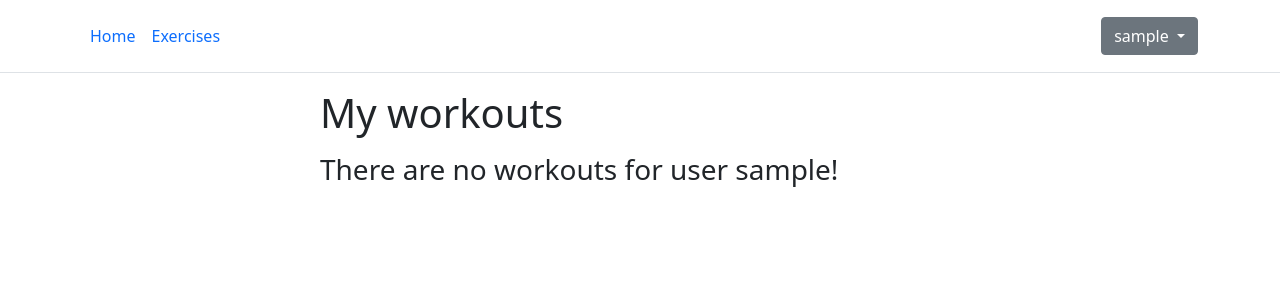
After one commit to anaristic1/djym, a Django app: page /workouts/ in a window 1280 px wide. The commit adds this page. Shown: the top 300 px of the page. Run offline with Django 4.2, Linux system fonts and the light colour scheme; the visitor is signed in with stand-in values (Sample User, id 1); data that the repository does not hold is empty.

Commit message:
Workout view

```diff
--- a/djym/urls.py
+++ b/djym/urls.py
@@ -27,4 +27,7 @@ urlpatterns = [
     path('exercises/<str:workout_type>', views.all_exercises, name='all_exercises'),
     path('exercise/<int:exercise_pk>', views.view_exercise, name='view_exercise'),
     path('exercise/<int:exercise_pk>/delete', views.delete_exercise, name='delete_exercise'),
+
+    path('workouts/', views.all_user_workouts, name='all_workouts'),
+    path('workouts/<int:workout_pk>', views.view_workout, name='view_workout'),
 ]
--- a/gym/templates/base.html
+++ b/gym/templates/base.html
@@ -29,7 +29,7 @@
               </button>
               <ul class="dropdown-menu" aria-labelledby="dropdownMenuButton1">
                 {% if user.is_authenticated %}
-                    <li><a class="dropdown-item" href="#">My workouts</a></li>
+                    <li><a class="dropdown-item" href="{% url 'all_workouts' %}">My workouts</a></li>
                     <form action="{% url 'logout_user' %}" method="POST">
                         {% csrf_token %}
                         <input class="dropdown-item"  type="submit" value="Logout"/>
--- /dev/null
+++ b/gym/templates/user/workouts.html
@@ -0,0 +1,17 @@
+{% extends '../base.html'%}
+
+{% block content %}
+
+    <div class="col-md-6 offset-md-3">
+        <h1>My workouts</h1>
+
+        <ul  style="list-style-type: none;">
+            {% for workout in workouts %}
+                <li><a href="{% url 'view_workout' workout.pk %}">{{ workout.name }}</a></li>
+            {% endfor %}
+        </ul>
+
+        <h3>{{ message }}</h3>
+    </div>
+
+{% endblock %}
--- a/gym/views.py
+++ b/gym/views.py
@@ -2,7 +2,7 @@ from django.shortcuts import render, redirect, get_object_or_404
 from django.contrib.auth import login, logout, authenticate
 from django.contrib.auth.decorators import login_required
 from django.contrib.auth.forms import AuthenticationForm
-from .models import Exercise, ExerciseType
+from .models import Exercise, ExerciseType, Workout
 from .forms import ExeForm
 
 
@@ -62,3 +62,19 @@ def delete_exercise(request, exercise_pk):
     if request.method == 'POST':
         exercise.delete()
         return redirect('all_exercises')
+
+
+@login_required
+def all_user_workouts(request):
+    message = ''
+    workouts = Workout.objects.filter(user=request.user)
+    if not workouts:
+        message = f'There are no workouts for user {request.user}!'
+
+    return render(request, 'user/workouts.html', {'workouts': workouts, 'message': message})
+
+
+@login_required
+def view_workout(request, workout_pk):
+    workout = get_object_or_404(Workout, pk=workout_pk)
+    return render(request, 'user/workout.html', {'workout': workout, })
```
Also changed, not shown: gym/templates/user/workout.html (added, +13 -0 lines).
